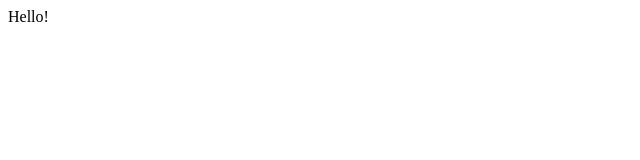
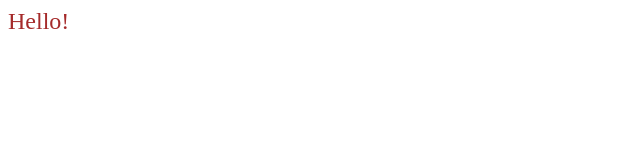
Before and after one commit to skyu93/tp-product-store, a React app: page / in a window 1280 px wide. Shown: the top 160 px of the page, without its empty margins (0-640 px from the left). Built offline with nearby package versions, Linux system fonts and the light colour scheme.

Commit message:
css module 이슈 발생

```diff
--- a/package.json
+++ b/package.json
@@ -20,6 +20,7 @@
   "devDependencies": {
     "@swc/cli": "^0.4.1-nightly.20240914",
     "@swc/core": "^1.7.40",
+    "@types/css-modules": "^1.0.5",
     "@types/node": "^22.8.2",
     "@types/react": "^18.3.12",
     "@types/react-dom": "^18.3.1",
--- a/src/App.tsx
+++ b/src/App.tsx
@@ -1,3 +1,5 @@
+import styles from './app.module.css';
+
 export default function App() {
-	return <div>Hello!</div>;
+	return <div className={styles.app}>Hello!</div>;
 }
--- /dev/null
+++ b/src/app.module.css
@@ -0,0 +1,4 @@
+.app {
+    font-size: 24px;
+    color: brown;
+}
```
Also changed, not shown: 1 other file (tests, documents, lock files or other folders).
